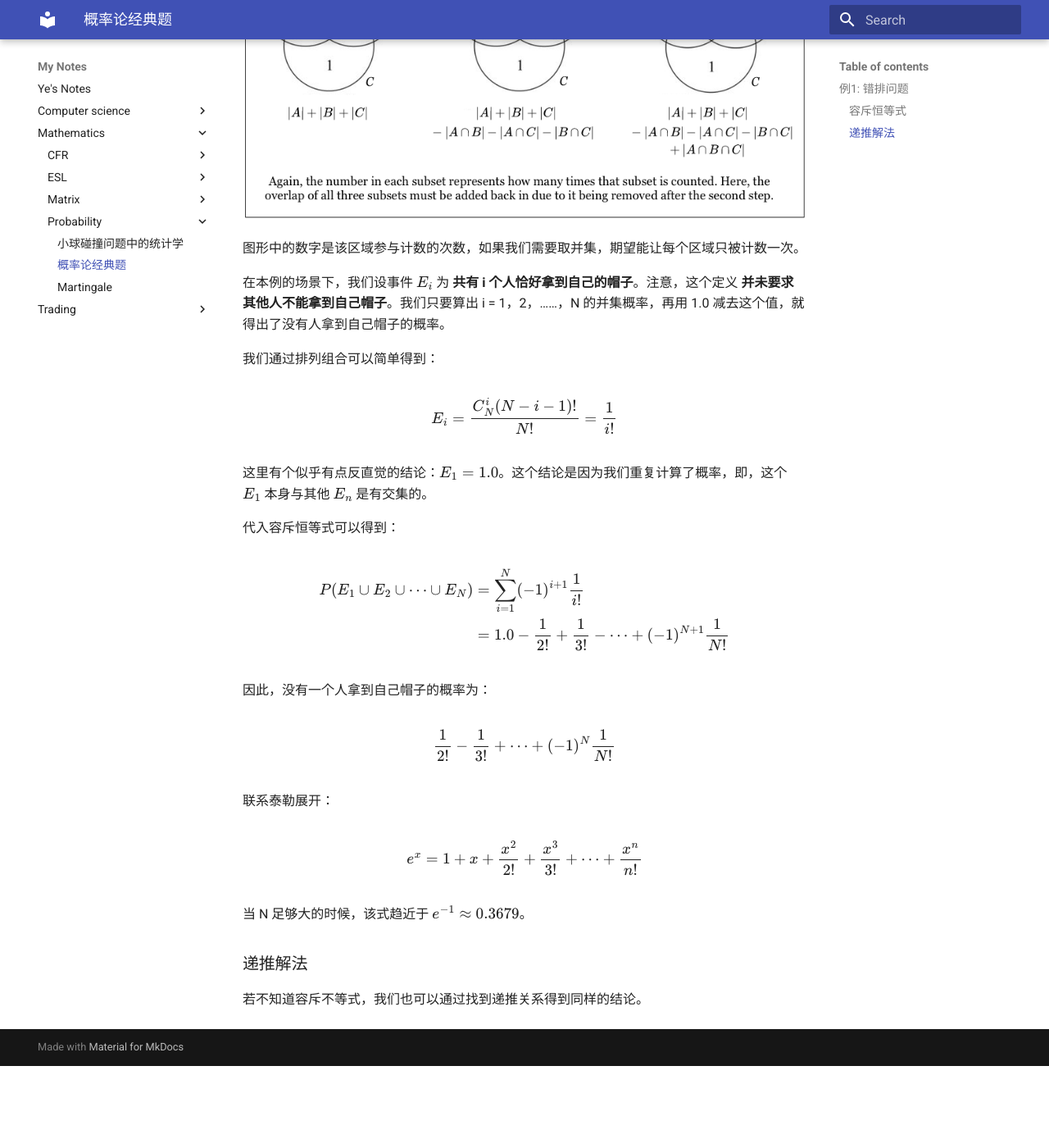
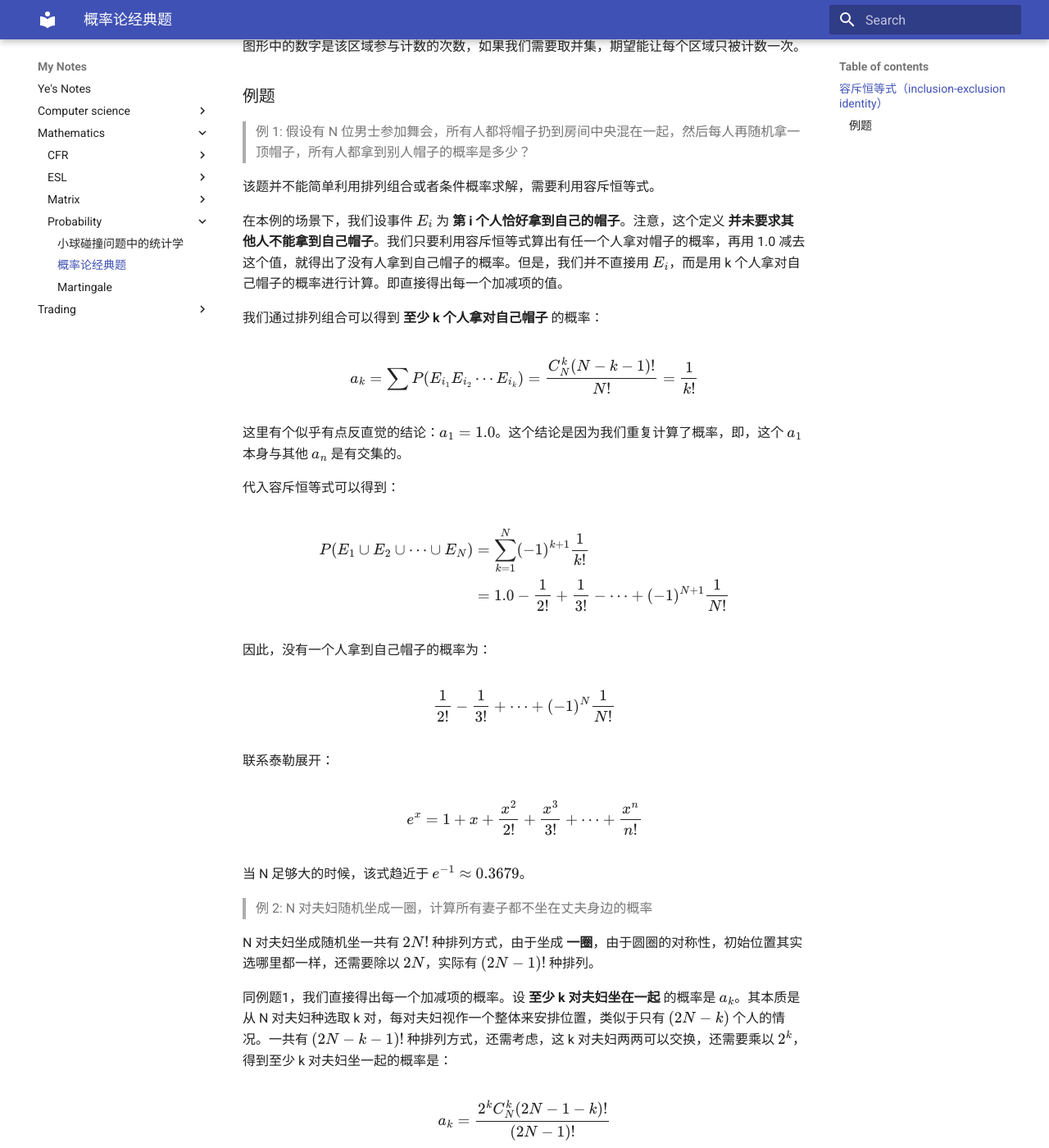
Before and after one commit to double-free/notes, an MkDocs documentation site: the page built from docs/mathematics/probability/exercises.md, in a window 1280 px wide and 1400 px high, scrolled down 888 px. Shown: the whole window at 82% size. Built offline with MkDocs 1.6.1 and Material for MkDocs 9.7.7, drawn with Linux system fonts in a browser that asks for light colours; before the commit the page ends 2188 px from its top, so only the background shows below that; some of the changed text lies outside the part shown.

Commit message:
add inclusive-exclusive example

````diff
--- a/docs/mathematics/probability/exercises.md
+++ b/docs/mathematics/probability/exercises.md
@@ -2,16 +2,7 @@
 
 本文收集一些经典的概率问题。
 
-## 例1: 错排问题
-
-> 假设有 N 位男士参加舞会，所有人都将帽子扔到房间中央混在一起，然后每人再随机拿一顶帽子，所有人都拿到别人帽子的概率是多少？
-
-该题并不能简单利用排列组合或者条件概率求解。可以有两种思路解答，即：
-
-1. 容斥恒等式（inclusion-exclusion identity）
-2. 得出递推公式
-
-### 容斥恒等式
+## 容斥恒等式（inclusion-exclusion identity）
 
 容斥恒等式用于解决多个相交集合取并集的问题。它的数学定义是：
 
@@ -25,18 +16,24 @@
 
 图形中的数字是该区域参与计数的次数，如果我们需要取并集，期望能让每个区域只被计数一次。
 
-在本例的场景下，我们设事件 $E_i$ 为 __共有 i 个人恰好拿到自己的帽子__。注意，这个定义 __并未要求其他人不能拿到自己帽子__。我们只要算出 i = 1，2，……，N 的并集概率，再用 1.0 减去这个值，就得出了没有人拿到自己帽子的概率。
+### 例题
 
-我们通过排列组合可以简单得到：
+> 例 1: 假设有 N 位男士参加舞会，所有人都将帽子扔到房间中央混在一起，然后每人再随机拿一顶帽子，所有人都拿到别人帽子的概率是多少？
 
-$$ E_i = \frac{C_{N}^{i} (N-i-1)!}{N!} = \frac{1}{i!} $$
+该题并不能简单利用排列组合或者条件概率求解，需要利用容斥恒等式。
 
-这里有个似乎有点反直觉的结论：$E_1 = 1.0$。这个结论是因为我们重复计算了概率，即，这个 $E_1$ 本身与其他 $E_n$ 是有交集的。
+在本例的场景下，我们设事件 $E_i$ 为 __第 i 个人恰好拿到自己的帽子__。注意，这个定义 __并未要求其他人不能拿到自己帽子__。我们只要利用容斥恒等式算出有任一个人拿对帽子的概率，再用 1.0 减去这个值，就得出了没有人拿到自己帽子的概率。但是，我们并不直接用 $E_i$，而是用 k 个人拿对自己帽子的概率进行计算。即直接得出每一个加减项的值。
+
+我们通过排列组合可以得到 __至少 k 个人拿对自己帽子__ 的概率：
+
+$$ a_k = \sum P(E_{i_1}E_{i_2}\cdots E_{i_k}) = \frac{C_{N}^{k} (N-k-1)!}{N!} = \frac{1}{k!} $$
+
+这里有个似乎有点反直觉的结论：$a_1 = 1.0$。这个结论是因为我们重复计算了概率，即，这个 $a_1$ 本身与其他 $a_n$ 是有交集的。
 
 代入容斥恒等式可以得到：
 
 $$\begin{align}
-P(E_1 \cup E_2 \cup \cdots \cup E_N) &= \sum_{i=1}^{N} (-1)^{i+1} \frac{1}{i!} \\
+P(E_1 \cup E_2 \cup \cdots \cup E_N) &= \sum_{k=1}^{N} (-1)^{k+1} \frac{1}{k!} \\
 &= 1.0 - \frac{1}{2!} + \frac{1}{3!} - \cdots + (-1)^{N+1} \frac{1}{N!}
 \end{align}$$
 
@@ -50,6 +47,33 @@
 
 当 N 足够大的时候，该式趋近于 $e^{-1} \approx 0.3679$。
 
-### 递推解法
 
-若不知道容斥不等式，我们也可以通过找到递推关系得到同样的结论。
+> 例 2: N 对夫妇随机坐成一圈，计算所有妻子都不坐在丈夫身边的概率
+
+N 对夫妇坐成随机坐一共有 $2N!$ 种排列方式，由于坐成 __一圈__，由于圆圈的对称性，初始位置其实选哪里都一样，还需要除以 $2N$，实际有 $(2N-1)!$ 种排列。
+
+同例题1，我们直接得出每一个加减项的概率。设 __至少 k 对夫妇坐在一起__ 的概率是 $a_k$。其本质是从 N 对夫妇种选取 k 对，每对夫妇视作一个整体来安排位置，类似于只有 $(2N-k)$ 个人的情况。一共有 $(2N - k - 1)!$ 种排列方式，还需考虑，这 k 对夫妇两两可以交换，还需要乘以 $2^k$，得到至少 k 对夫妇坐一起的概率是：
+
+$$\begin{align}
+a_k &= \frac{2^k C_{N}^k (2N - 1 - k)!}{(2N - 1)!}
+\end{align}$$
+
+利用容斥恒等式，得到 0 对夫妇坐一起的概率为：
+
+$$\begin{align}
+P &= 1.0 - \sum_{k=1}^N (-1)^{k+1} a_k \\
+  &= 1.0 + \sum_{k=1}^N \frac{(-2)^k C_{N}^k (2N - 1 - k)!}{(2N - 1)!}
+\end{align}$$
+
+```py
+import math
+
+def calculate_prob(N: int):
+  p = 1.0
+  for k in range(1, N + 1):
+    c_n_k = math.factorial(N) / math.factorial(N - k) / math.factorial(k)
+    p += math.pow(-2, k) * math.factorial(2 * N - 1 - k) / math.factorial(2 * N -  1) * c_n_k
+  return p
+```
+
+将 $N=10$ 输入上面程序得到 0.3395，与书本答案相同。
````
